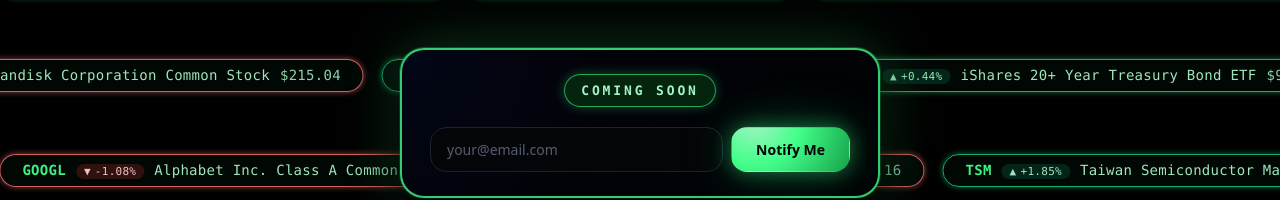
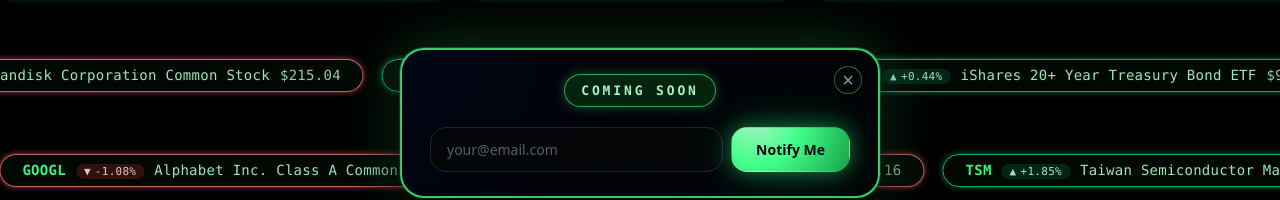
Before and after one commit to therealtplum/foundry90, a Next.js app in the folder capstones/therealtplum/apps/web/: page /capstones in a window 1280 px wide. Shown: the part 277-477 px from the top of the page. Built offline with nearby package versions, Linux system fonts and the light colour scheme; no server answers.

Commit message:
Add dismiss X button to coming soon pill on capstones page

```diff
--- a/capstones/therealtplum/apps/web/components/capstones/ComingSoonPill.tsx
+++ b/capstones/therealtplum/apps/web/components/capstones/ComingSoonPill.tsx
@@ -9,6 +9,7 @@ export default function ComingSoonPill() {
   const [email, setEmail] = useState("");
   const [state, setState] = useState<SubmissionState>("idle");
   const [message, setMessage] = useState("");
+  const [dismissed, setDismissed] = useState(false);
 
   const handleSubmit = async (e: FormEvent<HTMLFormElement>) => {
     e.preventDefault();
@@ -65,8 +66,19 @@ export default function ComingSoonPill() {
     }
   };
 
+  if (dismissed) {
+    return null;
+  }
+
   return (
     <div className="f90-coming-soon-pill">
+      <button
+        onClick={() => setDismissed(true)}
+        className="f90-coming-soon-dismiss"
+        aria-label="Dismiss"
+      >
+        ×
+      </button>
       <div className="f90-coming-soon-header">
         <span className="f90-coming-soon-label">COMING SOON</span>
       </div>
--- a/capstones/therealtplum/apps/web/styles/globals.css
+++ b/capstones/therealtplum/apps/web/styles/globals.css
@@ -1049,6 +1049,42 @@ body.f90-theme-kawaii .f90-ticker-insight-name {
   }
 }
 
+.f90-coming-soon-dismiss {
+  position: absolute;
+  top: 16px;
+  right: 16px;
+  width: 28px;
+  height: 28px;
+  border-radius: var(--f90-radius-sm);
+  border: 1px solid rgba(67, 255, 138, 0.4);
+  background: rgba(5, 6, 8, 0.8);
+  color: var(--f90-text-soft);
+  font-size: 20px;
+  line-height: 1;
+  display: flex;
+  align-items: center;
+  justify-content: center;
+  cursor: pointer;
+  transition:
+    border-color 150ms ease,
+    color 150ms ease,
+    background 150ms ease,
+    box-shadow 150ms ease;
+  padding: 0;
+  z-index: 1;
+}
+
+.f90-coming-soon-dismiss:hover {
+  border-color: rgba(67, 255, 138, 0.8);
+  color: var(--f90-accent-mint);
+  background: rgba(5, 41, 16, 0.6);
+  box-shadow: 0 0 12px rgba(67, 255, 138, 0.3);
+}
+
+.f90-coming-soon-dismiss:active {
+  transform: scale(0.95);
+}
+
 .f90-coming-soon-header {
   margin-bottom: 20px;
   text-align: center;
```
